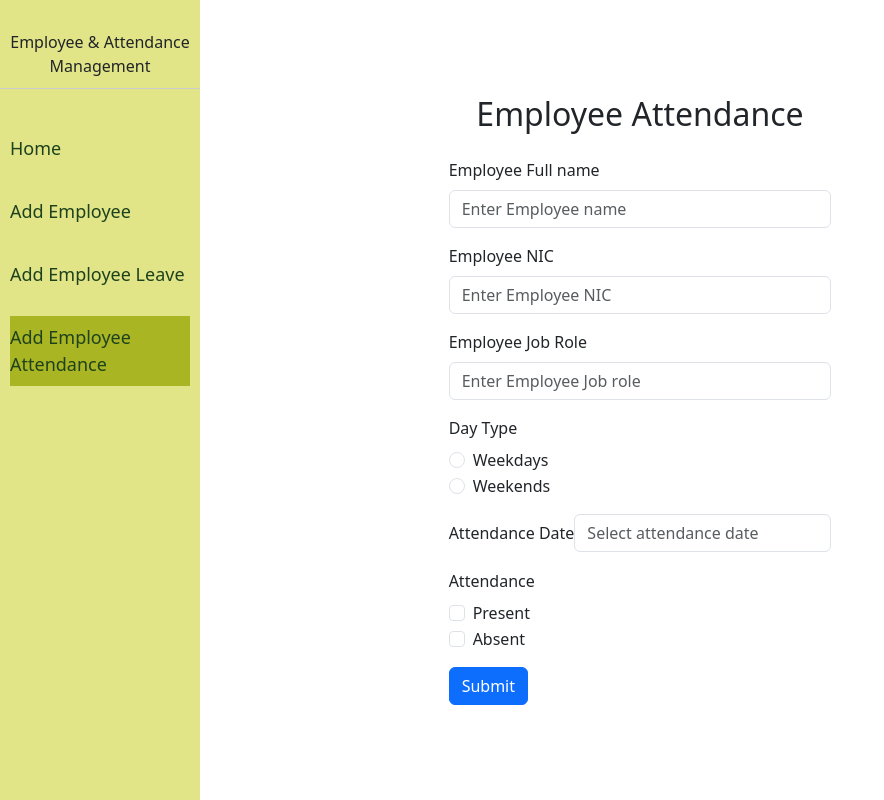
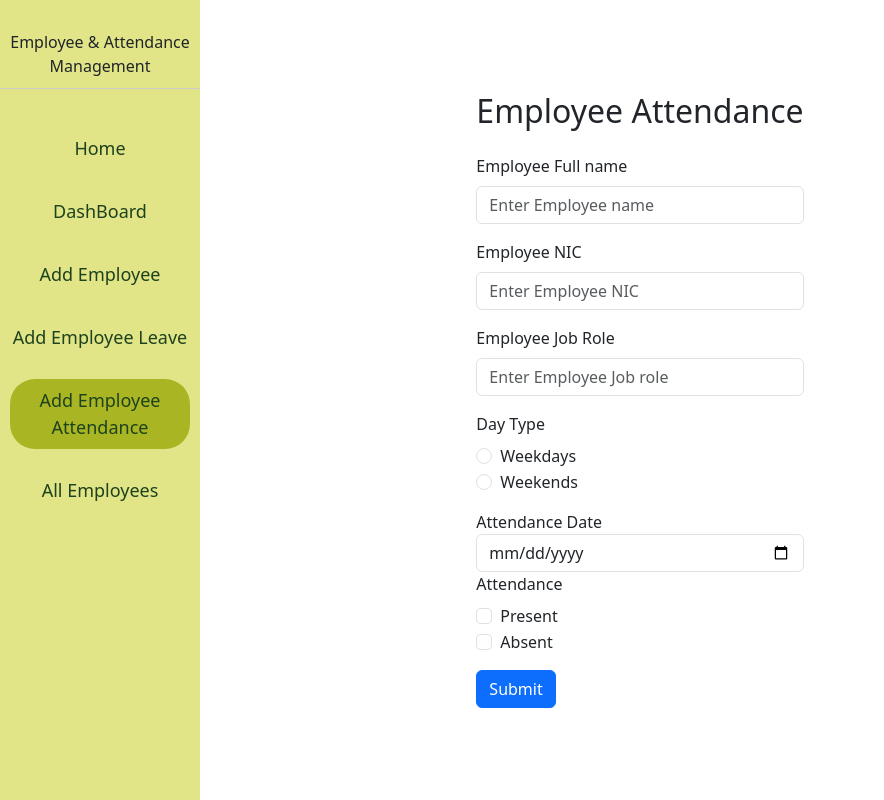
Before and after one commit to DinidiGallage/Daluhena_Tea_Estate_Management, a React (Create React App) app in the folder frontend/: page /EmployeeAttendance/add in a window 1280 px wide. Shown: the whole page, without its empty margins (0-884 px from the left). Built offline with nearby package versions, Linux system fonts and the light colour scheme.

Commit message:
Update dashbaord

```diff
--- a/frontend/src/App.css
+++ b/frontend/src/App.css
@@ -1,69 +1,13 @@
-.App {
-  text-align: center;
+/* App.css */
+
+/* Reset margin and padding for all elements */
+* {
+  margin: 0;
+  padding: 0;
+  box-sizing: border-box;
 }
 
-.App-logo {
-  height: 40vmin;
-  pointer-events: none;
-}
-
-
-.App-header {
-  background-color: #282c34;
-  min-height: 100vh;
-  display: flex;
-  flex-direction: column;
-  align-items: center;
-  justify-content: center;
-  font-size: calc(10px + 2vmin);
-  color: white;
-}
-
-.App-link {
-  color: #61dafb;
-}
-.side-nav {
-    height: 100%;
-    width: 200px;
-    position: fixed;
-    top: 0;
-    left: 0;
-    background-color: #E1E587;
-    padding-top: 20px;
-}
-
-.brand {
-    padding: 10px;
-    text-align: center;
-    border-bottom: 1px solid #ccc;
-    margin-bottom: 20px;
-}
-
-.navbar {
-    display: flex;
-    flex-direction: column;
-}
-
-.nav-item {
-    padding: 10px;
-}
-
-.nav-link {
-    text-decoration: none;
-    font-size: 18px;
-    color: #1E421D;
-}
-.nav-link:hover {
-    background-color: #E1E587;
-    color: #A9B523;
-}
-
-.active {
-    background-color: #A9B523;
-    color: #E1E587;
-}
-/* App.css */
-
+/* Your existing styles */
 .side-nav {
   height: 100%;
   width: 200px;
@@ -88,13 +32,17 @@
 
 .nav-item {
   padding: 10px;
+  border-radius: 25px;
 }
 
 .nav-link {
   text-decoration: none;
   font-size: 18px;
   color: #1E421D;
+  border-radius: 25px;
+  text-align: center;
 }
+
 .nav-link:hover {
   background-color: #f9ffb9;
   color: #A9B523;
@@ -104,3 +52,32 @@
   background-color: #A9B523;
   color: #f9ffb9;
 }
+
+.tiles-container {
+  display: flex;
+  flex-wrap: wrap;
+  justify-content: center;
+}
+
+.tile {
+  width: 500px;
+  height: 150px;
+  margin: 20px;
+  background-color: #f9ffb9; /* Light yellow background color */
+  border: 1px solid #ccc;
+  border-radius: 25px;
+  padding: 20px;
+  box-shadow: 0 4px 8px rgba(0, 0, 0, 0.1); /* Add shadow for depth */
+  display: flex;
+  align-items: center;
+  justify-content: center;
+  text-align: center;
+  font-size: 20px;
+  color: #1E421D;
+  text-decoration: none;
+}
+
+.tile:hover {
+  background-color: #E1E587; /* Light green background color on hover */
+  color: #A9B523; /* Dark green text color on hover */
+}
--- a/frontend/src/App.js
+++ b/frontend/src/App.js
@@ -1,10 +1,19 @@
+// App.js
+
+import React from 'react';
 import './App.css';
 import Header from './components/Header';
 import AddEmployee from './components/AddEmployee';
 import AddEmployeeLeave from './components/AddEmployeeLeave';
 import AddEmployeeAttendance from './components/AddEmployeeAttendance';
+import UpdateEmployeeDetails from './components/UpdateEmployeeDetails';
+import Dashboard from './components/Dashboard';
+import AllEmployeesDisplay from './components/AllEmployeesDisplay';
+import AllEmployeeAttendance from './components/AllEmployeeAttendance';
+import AllEmployeeLeaves from './components/AllEmployeeLeaves';
 
-import { BrowserRouter as Router, Routes, Route } from "react-router-dom";
+
+import { BrowserRouter as Router, Routes, Route } from 'react-router-dom';
 
 function App() {
   return (
@@ -12,15 +21,23 @@ function App() {
       <div>
         <Header />
         <Routes>
+
+           {/* Routes for adding new data */}
           <Route path="/employee/add" element={<AddEmployee />} />
           <Route path="/EmployeeLeave/add" element={<AddEmployeeLeave />} />
           <Route path="/EmployeeAttendance/add" element={<AddEmployeeAttendance />} />
-        </Routes>
 
 
+          <Route path="/update/:id" element={<UpdateEmployeeDetails />} />
+          {/* Dashboard route */}
+          <Route path="/dashboard" element={<Dashboard />} />
 
+          {/* Routes for displaying all data */}
+          <Route path="/all-employees" element={<AllEmployeesDisplay />} />
+          <Route path="/all-attendance-details" element={<AllEmployeeAttendance/>} />
+          <Route path="/all-leave-details" element={<AllEmployeeLeaves/>} />
 
-
+        </Routes>
       </div>
     </Router>
   );
--- a/frontend/src/components/AddEmployee.js
+++ b/frontend/src/components/AddEmployee.js
@@ -14,6 +14,12 @@ export default function AddEmployee() {
 
   function sendData(e) {
     e.preventDefault();
+
+    if (!name || !nic || !email || !contactNumber || !gender || !age || !address || !jobrole || !qualifications) {
+      alert("Please fill in all fields");
+      return;
+    }
+
 
     const newEmployee = {
       name,
--- a/frontend/src/components/AddEmployeeAttendance.js
+++ b/frontend/src/components/AddEmployeeAttendance.js
@@ -1,7 +1,7 @@
 import React, { useState } from "react";
 import axios from "axios";
-import DatePicker from "react-datepicker";
-import "react-datepicker/dist/react-datepicker.css";
+//import DatePicker from "react-datepicker";
+//import "react-datepicker/dist/react-datepicker.css";
 
 export default function AddEmployeeLeave() {
   const [name, setName] = useState("");
@@ -13,6 +13,13 @@ export default function AddEmployeeLeave() {
 
   function sendData(e) {
     e.preventDefault();
+
+
+    if (!name || !nic || !jobrole || !dayType || !date || !attendance ) {
+      alert("Please fill in all fields");
+      return;
+    }
+
 
     // Prepare data object to send to the server
     const newEmployeeAttendance = {
@@ -62,7 +69,7 @@ export default function AddEmployeeLeave() {
               <label className="form-check-label" htmlFor="weekends">Weekends</label>
             </div>
           </div>
-          <div className="mb-3">
+       { /* <div className="mb-3">
             <label htmlFor="date" className="form-label">Attendance Date</label>
             <DatePicker
               selected={date}
@@ -71,7 +78,19 @@ export default function AddEmployeeLeave() {
               placeholderText="Select attendance date"
               dateFormat="dd/MM/yyyy"
             />
-          </div>
+          </div>*/}
+
+            <div className="form-group">
+              <label htmlFor="date">Attendance Date</label>
+              <input
+                type="date"
+                className="form-control"
+                id="date"
+                value={date}
+                onChange={(e) => setDate(e.target.value)}
+              />
+            </div>
+
           <div className="mb-3">
             <label className="form-label">Attendance</label>
             <div className="form-check">
--- a/frontend/src/components/AddEmployeeLeave.js
+++ b/frontend/src/components/AddEmployeeLeave.js
@@ -1,7 +1,7 @@
 import React, { useState } from "react";
 import axios from "axios";
-import DatePicker from "react-datepicker";
-import "react-datepicker/dist/react-datepicker.css";
+//import DatePicker from "react-datepicker";
+//import "react-datepicker/dist/react-datepicker.css";
 
 export default function AddEmployeeLeave() {
   const [name, setName] = useState("");
@@ -73,7 +73,7 @@ export default function AddEmployeeLeave() {
               <option value="Emergency">Emergency</option>
             </select>
           </div>
-          <div className="mb-3">
+       {/*   <div className="mb-3">
             <label htmlFor="leaveFrom" className="form-label">Leave Date From</label>
             <DatePicker
               selected={leaveFrom}
@@ -92,7 +92,31 @@ export default function AddEmployeeLeave() {
               placeholderText="Select leave end date"
               dateFormat="dd/MM/yyyy"
             />
-          </div>
+  </div>*/}
+            <div className="form-group">
+              <label htmlFor="leaveFrom">Leave Date From</label>
+              <input
+                type="date"
+                className="form-control"
+                id="leaveFrom"
+                value={leaveFrom}
+                onChange={(e) => setLeaveFrom(e.target.value)}
+              />
+            </div>
+            <div className="form-group">
+              <label htmlFor="leaveTo">Leave Date To</label>
+              <input
+                type="date"
+                className="form-control"
+                id="leaveTo"
+                value={leaveTo}
+                onChange={(e) =>  setLeaveTo(e.target.value)}
+              />
+            </div>
+
+
+
+
           <div className="mb-3">
             <label htmlFor="leaveStatus" className="form-label">Leave Status</label>
             <select className="form-select" id="leaveStatus" onChange={(e) => setLeaveStatus(e.target.value)}>
--- a/frontend/src/components/Header.js
+++ b/frontend/src/components/Header.js
@@ -8,7 +8,10 @@ function Header() {
             <div className="navbar">
                 <ul className="navbar-nav flex-column">
                     <li className="nav-item">
-                        <NavLink exact className="nav-link" activeClassName="active" to="/" style={{ color: "#1E421D" }}>Home</NavLink>
+                        <NavLink  className="nav-link" activeClassName="active" to="/" style={{ color: "#1E421D" }}>Home</NavLink>
+                    </li>
+                    <li className="nav-item">
+                        <NavLink exact className="nav-link" activeClassName="active" to="/Dashboard" style={{ color: "#1E421D" }}>DashBoard</NavLink>
                     </li>
                     <li className="nav-item">
                         <NavLink className="nav-link" activeClassName="active" to="/employee/add" style={{ color: "#1E421D" }}>Add Employee</NavLink>
@@ -19,6 +22,9 @@ function Header() {
                     <li className="nav-item">
                         <NavLink className="nav-link" activeClassName="active" to="/EmployeeAttendance/add" style={{ color: "#1E421D" }}>Add Employee Attendance</NavLink>
                     </li>
+                    <li className="nav-item">
+                        <NavLink className="nav-link" activeClassName="active" to="/all-employees" style={{ color: "#1E421D" }}>All Employees</NavLink>
+                    </li>
                 </ul>
             </div>
         </nav>
```
Also changed, not shown: frontend/src/components/AllEmployees.js (deleted, +0 -11 lines), frontend/src/components/CounterClass.js (deleted, +0 -27 lines), frontend/src/components/counterFunction.js (deleted, +0 -15 lines), 1 other file (tests, documents, lock files or other folders).
